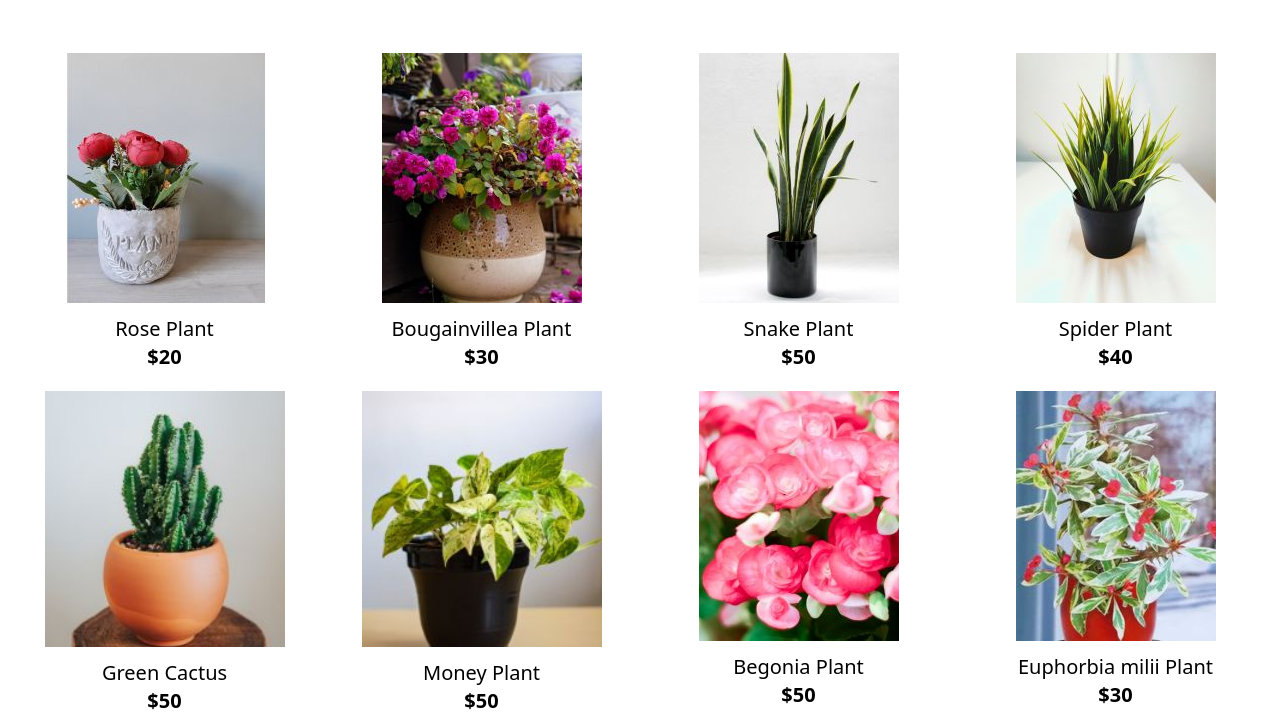
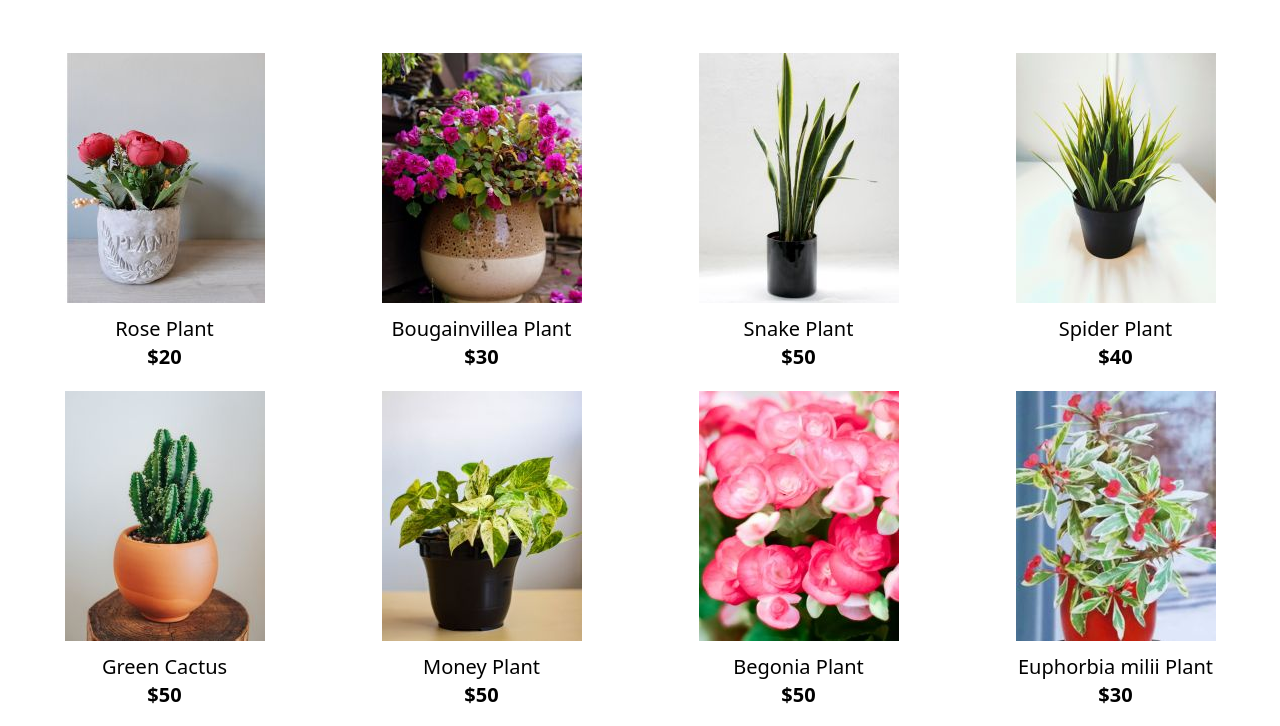
Before and after one commit to Riswana1104/Greenden-Tailwind, a plain HTML site: page product.html in a window 1280 px wide. Shown: the part 201-927 px from the top of the page. Drawn offline with nearby package versions, Linux system fonts and the light colour scheme.

Commit message:
greenden updated

```diff
--- a/product.html
+++ b/product.html
@@ -81,41 +81,41 @@
                 <p class="font-bold">$40</p>
             </div>
             <!-- 2 -->
-            <div class="product text-center mb-5">
+            <div >
                 <img src="./images/pl1.jpg"
-                    class="inline w-60 h-64 object-cover hover:shadow-xl transform hover:-translate-y-2 mb-3"
-                    alt="Spider Plant">
+                    class="inline hover:shadow-xl transform w-3/4 md:w-auto hover:-translate-y-2 mb-3"
+                    alt="Green Cactus">
                 <h2>Green Cactus</h2>
                 <p class="font-bold">$50</p>
             </div>
-            <div class="product text-center mb-5">
+            <div>
                 <img src="./images/pl2.jpg"
-                    class="inline w-60 h-64 object-cover hover:shadow-xl transform hover:-translate-y-2 mb-3"
-                    alt="Spider Plant">
+                    class="inline hover:shadow-xl transform w-3/4 md:w-auto hover:-translate-y-2 mb-3"
+                    alt="money plant">
                 <h2>Money Plant</h2>
                 <p class="font-bold">$50</p>
             </div>
             <div>
                 <img src="./images/pl3.jpg"
-                    class="inline hover:shadow-xl transform w-3/4 md:w-auto hover:-translate-y-2 mb-3" alt="">
+                    class="inline hover:shadow-xl transform w-3/4 md:w-auto hover:-translate-y-2 mb-3" alt="Begonia Plant">
                 <h2>Begonia Plant</h2>
                 <p class="font-bold">$50</p>
             </div>
             <div>
                 <img src="./images/pl4.jpg"
-                    class="inline hover:shadow-xl transform w-3/4 md:w-auto hover:-translate-y-2 mb-3" alt="">
+                    class="inline hover:shadow-xl transform w-3/4 md:w-auto hover:-translate-y-2 mb-3" alt="Euphorbia milii Plant">
                 <h2>Euphorbia milii Plant</h2>
                 <p class="font-bold">$30</p>
             </div>
             <div>
                 <img src="./images/pl5.jpg"
-                    class="inline hover:shadow-xl transform w-3/4 md:w-auto hover:-translate-y-2 mb-3" alt="">
+                    class="inline hover:shadow-xl transform w-3/4 md:w-auto hover:-translate-y-2 mb-3" alt="Hydrangea Plant">
                 <h2>Hydrangea Plant</h2>
                 <p class="font-bold">$70</p>
             </div>
             <div>
                 <img src="./images/pl6.jpg"
-                    class="inline hover:shadow-xl transform w-3/4 md:w-auto hover:-translate-y-2 mb-3" alt="">
+                    class="inline hover:shadow-xl transform w-3/4 md:w-auto hover:-translate-y-2 mb-3" alt="Daffodil Plant">
                 <h2>Daffodil Plant</h2>
                 <p class="font-bold">$50</p>
             </div>
```
Also changed, not shown: index.html (+2 -2 lines).
